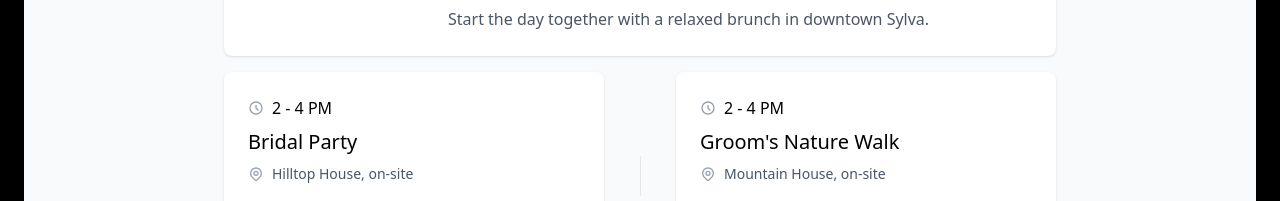
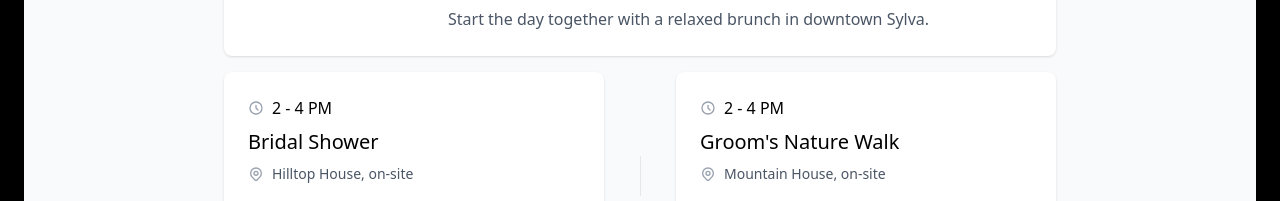
Before and after one commit to ProTimmy/protimmy.github.io, a SvelteKit app: page /timeline in a window 1280 px wide. Shown: the part 1180-1381 px from the top of the page. Built offline with nearby package versions, Linux system fonts and the light colour scheme.

Commit message:
Bridal Shower

```diff
--- a/src/routes/timeline/+page.svelte
+++ b/src/routes/timeline/+page.svelte
@@ -34,7 +34,7 @@
 					choose: [
 						{
 							time: "2 - 4 PM",
-							name: "Bridal Party",
+							name: "Bridal Shower",
 							location: "Hilltop House, on-site",
 							description: "Time with the bride. All those staying on-site are welcome to join. Please direct any questions to Analise, the Maid of Honor."
 						},
```
